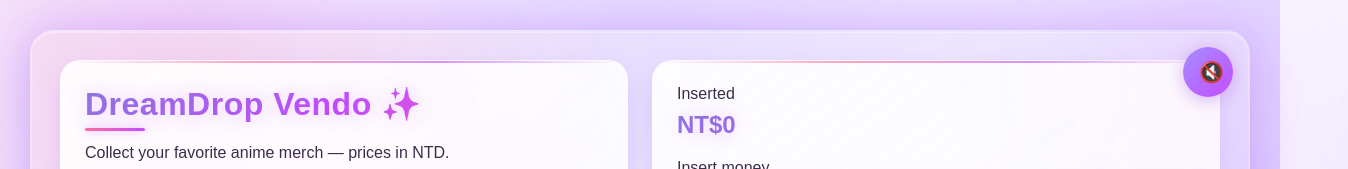
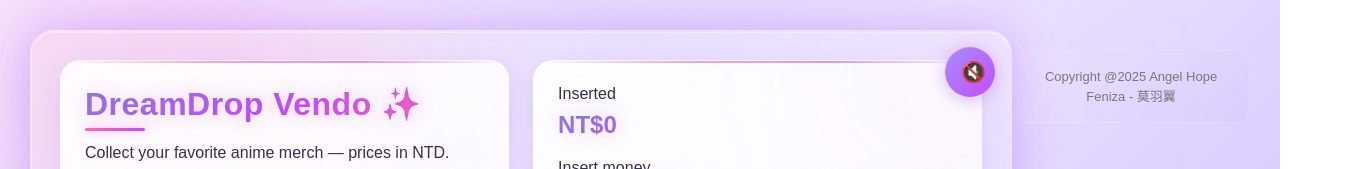
Before and after one commit to AngelHope13/DreamDrop-Vendo, a plain HTML site: page index.html in a window 1280 px wide. Shown: the top 169 px of the page, 1348 px wide, since content can reach past the window. Drawn offline with Linux system fonts and the light colour scheme.

Commit message:
Add site footer copyright

```diff
--- a/index.html
+++ b/index.html
@@ -775,6 +775,9 @@
     <button class="popup-close" onclick="closePopup()">OK</button>
   </div>
 
+  <!-- Site footer -->
+  <footer class="footer">Copyright @2025 Angel Hope Feniza - 莫羽翼</footer>
+
   <audio id="bgMusic" src="https://cdn.pixabay.com/download/audio/2022/08/01/audio_ba73bb78a2.mp3?filename=beautiful-day-128826.mp3" loop></audio>
   <audio id="coinSound" src="https://cdn.pixabay.com/download/audio/2022/03/15/audio_c3b4d2b64f.mp3?filename=coin-1-197746.mp3"></audio>
   <audio id="purchaseSound" src="https://cdn.pixabay.com/download/audio/2022/03/15/audio_c5d43d0a2f.mp3?filename=success-1-6297.mp3"></audio>
```
